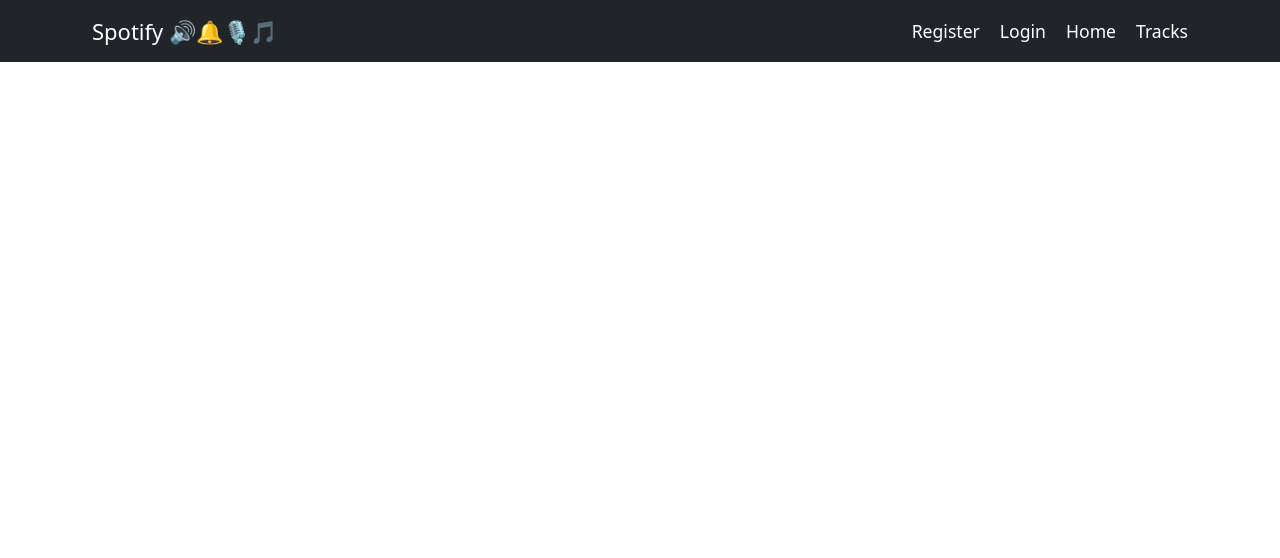
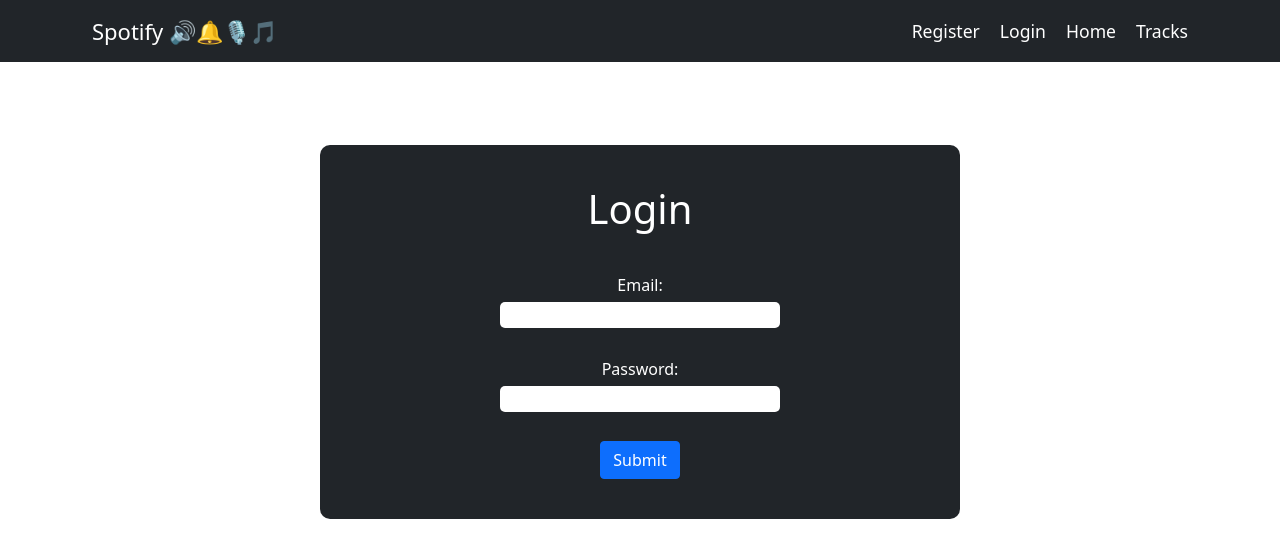
Before and after one commit to imuqeetchaudhary/spotify-frontend, a React (Create React App) app: page /login in a window 1280 px wide. Shown: the top 558 px of the page. Built offline with nearby package versions, Linux system fonts and the light colour scheme.

Commit message:
implementation of design & integration of user login

```diff
--- a/src/App.js
+++ b/src/App.js
@@ -3,8 +3,9 @@
 import { BrowserRouter as Router, Routes, Route } from "react-router-dom";
 import { ToastContainer } from "react-toastify";
 import "react-toastify/dist/ReactToastify.css";
+import NavbarComponent from "./Components/Navbar";
 import RegisterContainer from "./Containers/RegisterContainer";
-import NavbarComponent from "./Components/Navbar";
+import LoginContainer from "./Containers/LoginContainer";
 
 function App() {
   return (
@@ -14,6 +15,7 @@
         <ToastContainer />
         <Routes>
           <Route path="register" element={<RegisterContainer />} />
+          <Route path="login" element={<LoginContainer />} />
         </Routes>
       </Router>
     </div>
--- a/src/Containers/LoginContainer/index.jsx
+++ b/src/Containers/LoginContainer/index.jsx
@@ -1,7 +1,56 @@
-import React from "react";
+import React, { useState } from "react";
+import LoginScreen from "../../Screens/LoginScreen";
+import { toast } from "react-toastify";
+import { useNavigate } from "react-router-dom";
+import { userLogin } from "../../api/user";
 
 const LoginContainer = () => {
-  return <div></div>;
+  const navigate = useNavigate();
+
+  const [email, setEmail] = useState("");
+  const [password, setPassword] = useState("");
+
+  const handleEmailChange = (e) => {
+    e.preventDefault();
+    setEmail(e.target.value);
+  };
+
+  const handlePasswordChange = (e) => {
+    e.preventDefault();
+    setPassword(e.target.value);
+  };
+
+  const handleSubmit = async (e) => {
+    e.preventDefault();
+
+    const userObj = {
+      email,
+      password,
+    };
+
+    try {
+      const res = await userLogin(userObj);
+
+      const token = res.data.token;
+      localStorage.setItem("token", token);
+
+      toast(`Successfully logged in`);
+      setTimeout(() => navigate("/"), 500);
+    } catch (err) {
+      return toast(`${err.response.data.message}`);
+    }
+  };
+  return (
+    <div>
+      <LoginScreen
+        email={email}
+        handleEmailChange={handleEmailChange}
+        password={password}
+        handlePasswordChange={handlePasswordChange}
+        handleSubmit={handleSubmit}
+      />
+    </div>
+  );
 };
 
 export default LoginContainer;
--- a/src/Screens/LoginScreen/index.jsx
+++ b/src/Screens/LoginScreen/index.jsx
@@ -1,7 +1,39 @@
+import "./styles.css";
 import React from "react";
+import ButtonComponent from "../../Components/ButtonComponent";
+import InputComponent from "../../Components/InputComponent";
 
-const LoginScreen = () => {
-  return <div></div>;
+const LoginScreen = ({
+  email,
+  handleEmailChange,
+  password,
+  handlePasswordChange,
+  handleSubmit,
+}) => {
+  return (
+    <div className="login">
+      <h1 className="heading">Login</h1>
+      <form onSubmit={handleSubmit}>
+        <InputComponent
+          label={"Email:"}
+          type={"email"}
+          value={email}
+          className={"input"}
+          handleChange={handleEmailChange}
+        />
+        <br />
+        <InputComponent
+          label={"Password:"}
+          type={"password"}
+          value={password}
+          className={"input"}
+          handleChange={handlePasswordChange}
+        />
+        <br />
+        <ButtonComponent children={{ label: "Submit" }} />
+      </form>
+    </div>
+  );
 };
 
 export default LoginScreen;
--- /dev/null
+++ b/src/Screens/LoginScreen/styles.css
@@ -0,0 +1,15 @@
+.login {
+  margin-top: 145px;
+  max-width: 50%;
+  background-color: #212529;
+  color: #ffffff;
+  padding: 40px;
+  border-radius: 10px;
+  margin-left: auto;
+  margin-right: auto;
+  text-align: center;
+}
+
+.heading {
+  margin-bottom: 40px;
+}
```
